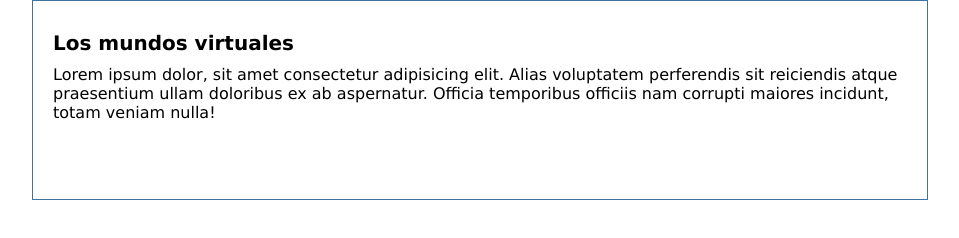
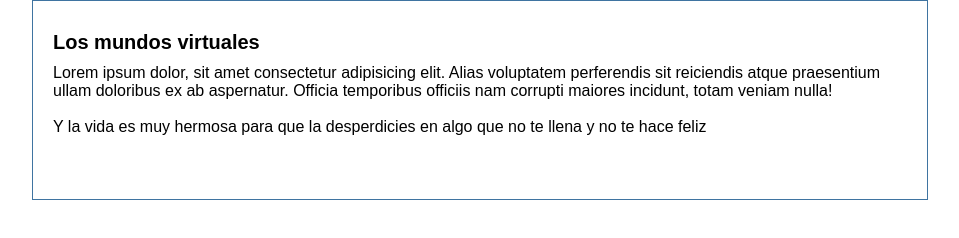
Before and after one commit to fabiantcc1/hyperblog, a plain HTML site: page index.html in a window 1280 px wide. Shown: the whole page, without its empty margins (160-1119 px from the left). Drawn offline with Linux system fonts and the light colour scheme.

Commit message:
- Se agragó un nuevo parrafo al blog - Se modifíco la fuente de letra a Arial

```diff
--- a/css/style.css
+++ b/css/style.css
@@ -6,7 +6,7 @@
 
 body{
     color: #000;
-    font-family: Verdana, Geneva, Tahoma, sans-serif;
+    font-family: Arial, Helvetica, sans-serif;
 }
 
 .container{
--- a/index.html
+++ b/index.html
@@ -12,6 +12,8 @@
         <div class="post">
             <h1>Los mundos virtuales</h1>
             <p>Lorem ipsum dolor, sit amet consectetur adipisicing elit. Alias voluptatem perferendis sit reiciendis atque praesentium ullam doloribus ex ab aspernatur. Officia temporibus officiis nam corrupti maiores incidunt, totam veniam nulla!</p>
+            <br />
+            <p>Y la vida es muy hermosa para que la desperdicies en algo que no te llena y no te hace feliz</p>
         </div>
     </div>
 </body>
```
